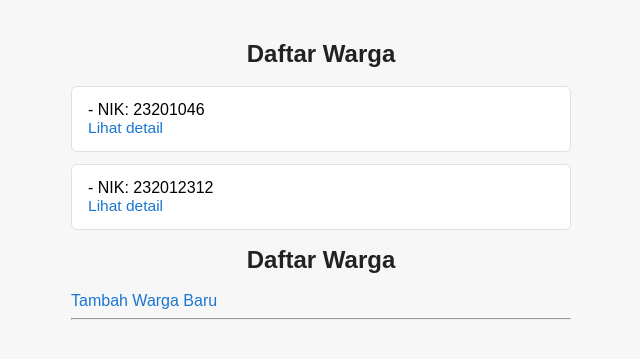
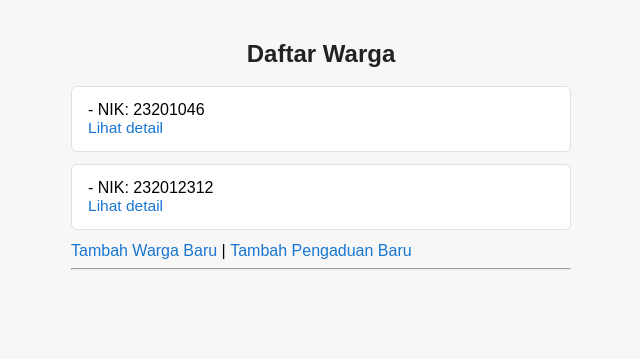
Before and after one commit to Ghalensya9/Data-Kelurahan, a Django app: page /warga/ in a window 1280 px wide. Shown: the top 359 px of the page, without its empty margins (319-959 px from the left). Run offline with Django 5.2, Linux system fonts and the light colour scheme; data comes from the database, SQL or seed files in the repository.

Commit message:
Lupa Menambahkan Link Ke Tambah Pengaduan Baru

```diff
--- a/Kelurahan/warga/templates/warga/warga_list.html
+++ b/Kelurahan/warga/templates/warga/warga_list.html
@@ -58,8 +58,10 @@
     {% empty %}
         <li class="empty">Belum ada data warga yang terdaftar.</li>
     {% endfor %}
-    <h1>Daftar Warga</h1>
+
 <a href="{% url 'warga_create' %}">Tambah Warga Baru</a>
+ |
+<a href="{% url 'pengaduan_create' %}">Tambah Pengaduan Baru</a>
 
 <hr>
 <!-- ... (kode ul untuk daftar warga) ... -->
```
